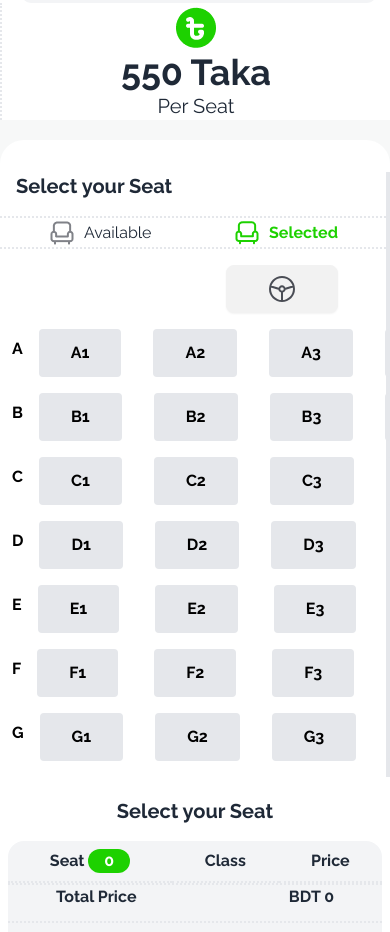
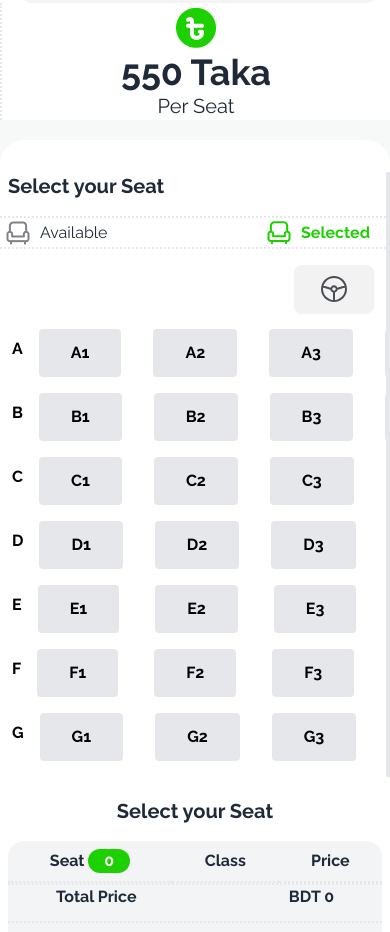
Before and after one commit to smsaifurrahman/bus-ticketing-system, a plain HTML site: page index.html in a window 390 px wide. Shown: the part 1749-2681 px from the top of the page. Drawn offline with nearby package versions, Linux system fonts and the light colour scheme.

Commit message:
final push

```diff
--- a/index.html
+++ b/index.html
@@ -178,9 +178,9 @@
             <div class="container mx-auto lg:px-16 mt-5 lg:mt-12 flex lg:flex-row flex-col justify-between gap-5 bg-white pt-8 rounded-3xl">
               <!-- left side main div -->
                <div class=" w-full lg:w-3/5 border-r-4 lg:border-dotted ">
-                  <h1 class=" text-xl font-bold pl-4">Select your Seat</h1>
+                  <h1 class=" text-xl font-bold pl-2 lg:pl-10">Select your Seat</h1>
                   <!-- Available and Selected main div -->
-                  <div class="flex justify-between mt-4 border-y-2  border-dotted px-12">
+                  <div class="flex justify-between mt-4 border-y-2  border-dotted pl-1 lg:pl-8 pr-4 lg:pr-12">
                     <div class="flex items-center">
                       <img src="./images/seat-gray.png" alt="">
                       <h3 class="pl-2">Available</h3>
@@ -190,8 +190,8 @@
                       <h3 class="pl-2 text-[#1DD100] font-bold">Selected</h3>
                    </div>
                   </div>
-                  <div class="flex justify-end mt-4 mb-4 mr-12 ">
-                      <button class="btn w-28"><img src="./images/tabler-icon-steering-wheel.svg" alt=""></button>
+                  <div class="flex justify-end mt-4 mb-4 mr-3 lg:mr-12 ">
+                      <button class="btn w-20 lg:w-28"><img src="./images/tabler-icon-steering-wheel.svg" alt=""></button>
                   </div>
                   <!-- List of seats  -->
                   <div class="-ml-1 lg:ml-6">
```
